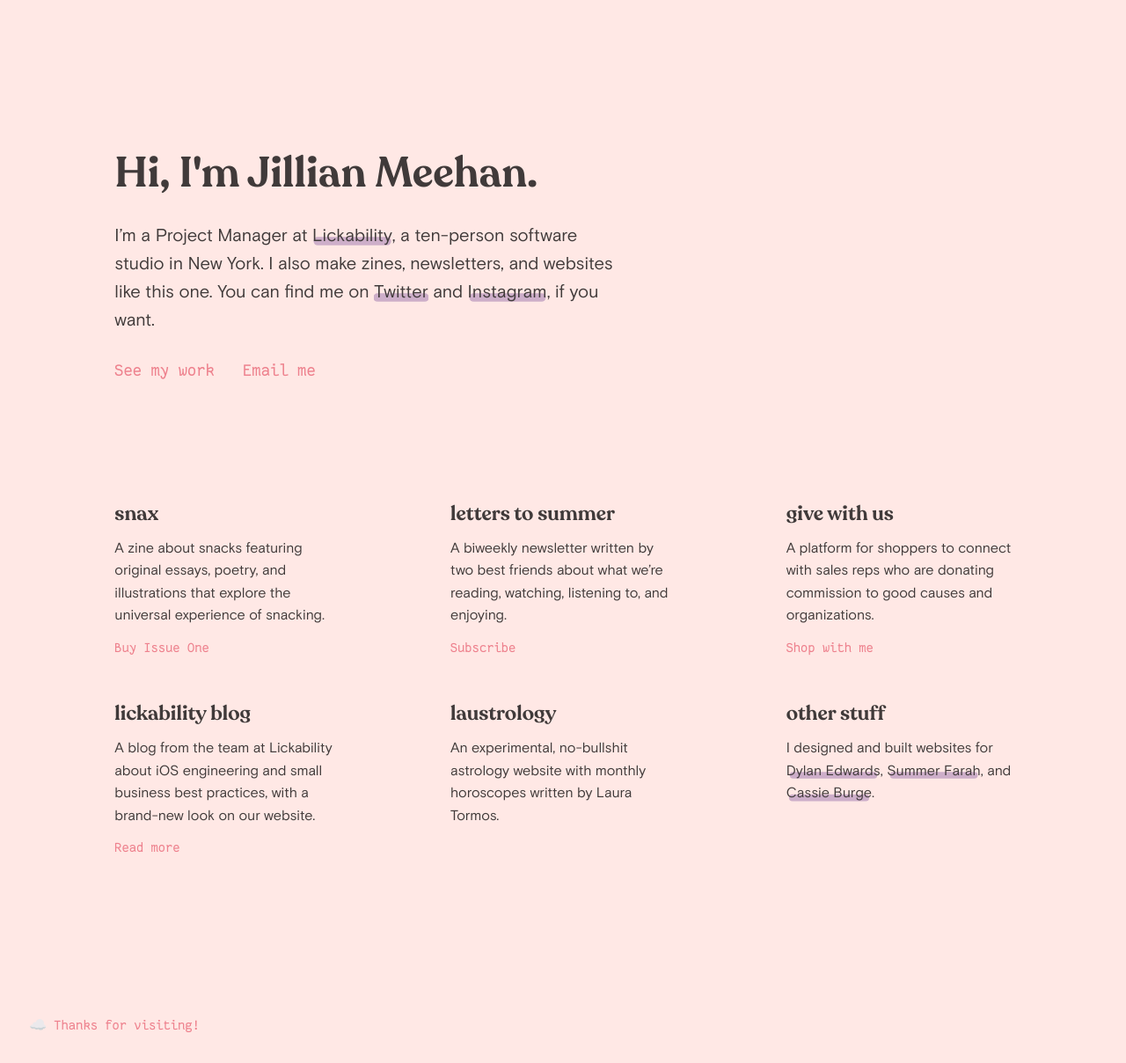
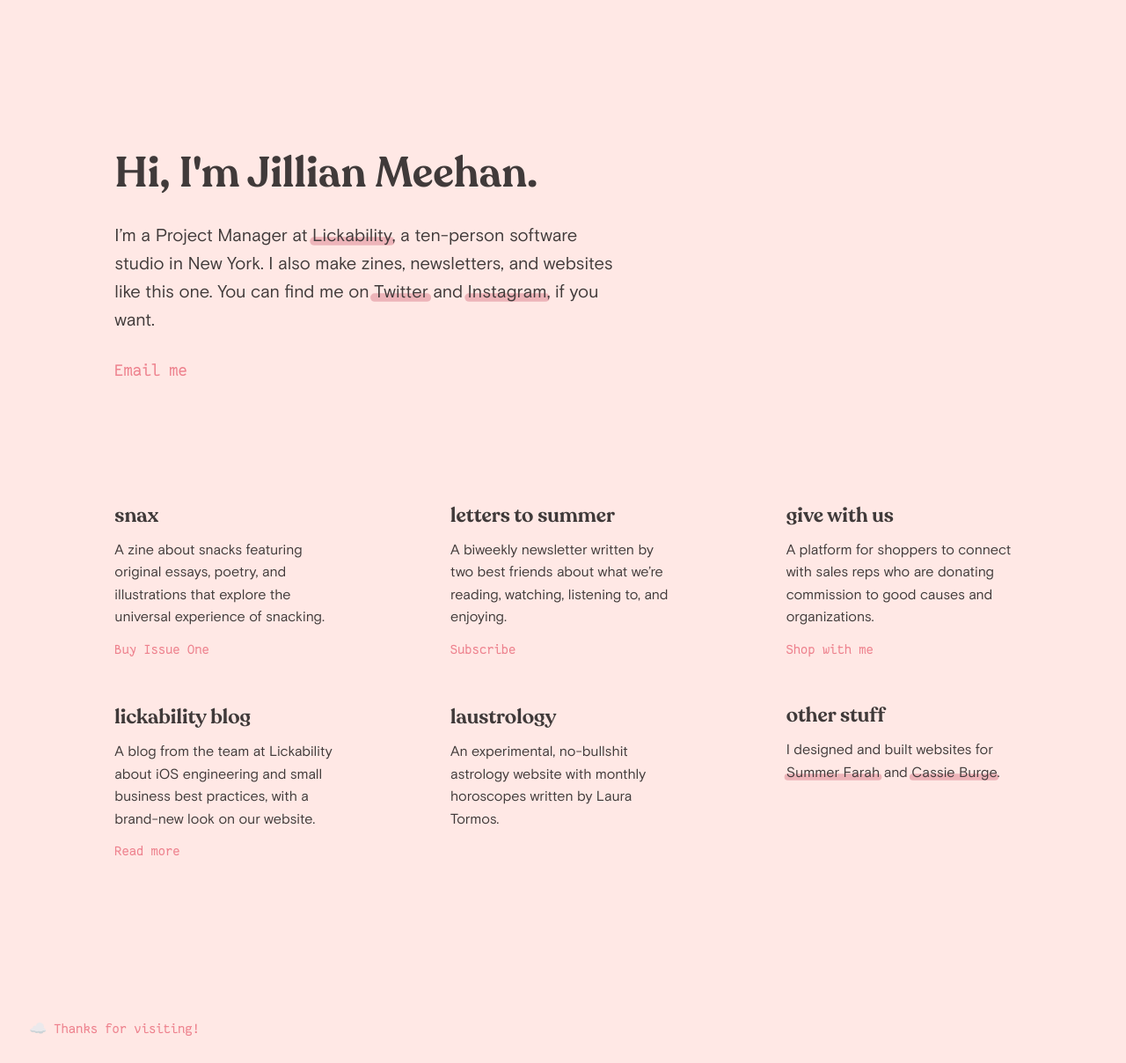
Before and after one commit to jilliangmeehan/jillian.cloud, a Jekyll site: the page built from index.html, in a window 1280 px wide. Shown: the whole page at 88% size. Built offline with Jekyll 4.4.1, drawn with Linux system fonts in a browser that asks for light colours; nearby versions of some CDN libraries; some web fonts are replaced.

Commit message:
almost ready

```diff
--- a/_data/work.yml
+++ b/_data/work.yml
@@ -27,4 +27,4 @@
   description: An experimental, no-bullshit astrology website with monthly horoscopes written by Laura Tormos.
 
 - title: other stuff
-  description: I designed and built websites for [Dylan Edwards](https://dylanjedwards.com), [Summer Farah](https://summerfarah.com), and [Cassie Burge](https://cassieburge.glitch.me).
+  description: I designed and built websites for [Summer Farah](https://summerfarah.com) and [Cassie Burge](https://cassieburge.glitch.me).
--- a/_includes/nav.html
+++ b/_includes/nav.html
@@ -1,4 +1,4 @@
 <ul>
-  <li><a class="gradient" href="#">See my work</a></li>
-  <li><a class="gradient" href="mailto:jilliangmeehan@gmail.com">Email me</a></li>
+  <!--<li><a class="gradient" href="#">See my work</a></li>-->
+  <li><a class="gradient" id="email" href="mailto:jilliangmeehan@gmail.com">Email me</a></li>
 </ul>
--- a/_sass/shared.scss
+++ b/_sass/shared.scss
@@ -12,12 +12,11 @@
   font-weight: normal;
   line-height: 0.5;
 }
-h1 { @include responsive-font(5vw, $medium, $large, $medium); }
 p {
   font-family: $sans-serif;
-  @include responsive-font(3vw, $small-ish, $medium-ish, $regular);
   margin-top: 0;
   line-height: 1.6;
+  @include responsive-font(3vw, $small-ish, $medium-ish, $regular);
 }
 a {
   color: black;
@@ -26,26 +25,21 @@
 p a {
   position: relative;
   display: inline-block;
-  background-image: url('../underline.svg');
-  background-repeat: no-repeat;
-  background-position: bottom center;
+
+  &:before {
+    content: '';
+    position: absolute;
+    width: 112%;
+    height: 100%;
+    top: 0;
+    left: -6%;
+    z-index: -1;
+    -webkit-mask-image: url('../underline.svg');
+    animation: mask-gradient 60s ease infinite;
+  }
   .letter {
     display: inline-block;
     line-height: 1em;
-  }
-  svg {
-    z-index: -1;
-    position: absolute;
-    left: 0;
-    width: 90%;
-    height: 120%;
-
-    .underline {
-      stroke-width: 8%;
-      stroke-linecap: round;
-      animation: stroke-gradient 60s ease infinite;
-      transition: stroke-width 0.2s ease;
-    }
   }
 }
 
@@ -63,6 +57,7 @@
     margin: 2%;
     padding-top: 2%;
     max-width: 580px;
+    h1 { @include responsive-font(5vw, $medium, $large, $medium); }
     nav {
       margin-top: 2rem;
       ul {
@@ -70,17 +65,12 @@
         margin: 0;
         padding-left: 0;
         li {
+          font-family: $mono;
+          margin-right: 2rem;
           display: block;
           float: left;
           position: relative;
           @include responsive-font(3vw, $small-ish, $medium-ish, $regular);
-          font-family: $mono;
-          margin-right: 2rem;
-
-          &:hover {
-            cursor: pointer;
-          }
-
         }
       }
     }
@@ -115,18 +105,17 @@
           content: ' →';
           font-family: $sans-serif;
           font-weight: 400;
-          position: absolute;
+          position: relative;
           opacity: 0;
-          right: -18px;
+          left: 2px;
+          //right: -18px;
           transition: ease 0.3s;
         }
         .link-with-arrow:hover:after {
           opacity: 1;
-          right: -22px;
+          left: 4px;
         }
-        .links {
-          font-family: $mono;
-        }
+        .links { font-family: $mono; }
       }
     }
   }
@@ -141,24 +130,14 @@
   }
 }
 
-@media screen and (min-width: 500px) {
-  //body { border: 2px solid red; }
-}
-
 @media screen and (min-width: 740px) {
-  //body { border: 2px solid green; }
   section.work .flex {
     .item { max-width: 30vw; }
   }
 }
 
 @media screen and (min-width: 980px) {
-  //body { border: 2px solid purple; }
   section.work .flex {
     .item { max-width: 20vw; }
   }
 }
-
-@media screen and (min-width: 1200px) {
-  //body { border: 2px solid blue; }
-}
--- a/_sass/variables.scss
+++ b/_sass/variables.scss
@@ -70,18 +70,11 @@
   75%{ color: $dark-indigo }
 }
 
-@keyframes stroke-gradient {
-  0%,100%{ stroke: $peach }
-  25%{ stroke: $pink }
-  50%{ stroke: $purple }
-  75%{ stroke: $indigo }
-}
-
-@keyframes underline-gradient {
-  0%,100%{ border-bottom-color: $dark-peach }
-  25%{ border-bottom-color: $dark-pink }
-  50%{ border-bottom-color: $dark-purple }
-  75%{ border-bottom-color: $dark-indigo }
+@keyframes mask-gradient {
+  0%,100%{ background: $peach }
+  25%{ background: $pink }
+  50%{ background: $purple }
+  75%{ background: $indigo }
 }
 
 // Responsive text mixin
--- a/anime.js
+++ b/anime.js
@@ -23,13 +23,19 @@
     // Animatation
     var animation = anime({
       targets: item.querySelectorAll(".letter"),
-      translateY: [0, "-0.16em", 0],
+      translateY: [0, "0.07em", 0],
       translateZ: 0,
-      duration: 1000,
-      easing: 'easeInOutBack',
+      scale: [1, 0.95, 1],
+      duration: 400,
+      easing: 'easeInOutSine',
       delay: anime.stagger(50),
+      endDelay: 1200,
       loop: true,
       autoplay: false
     });
   },
 );
+
+var rootColor = {
+  progress: '0%',
+}
```
Also changed, not shown: 5 other files.
